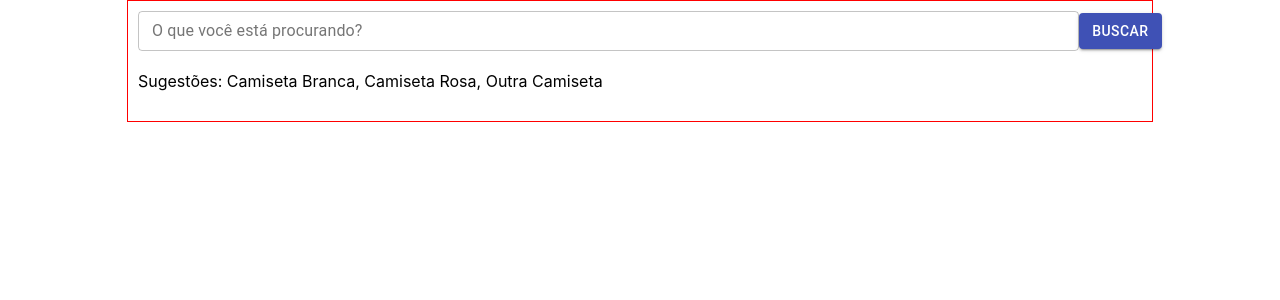
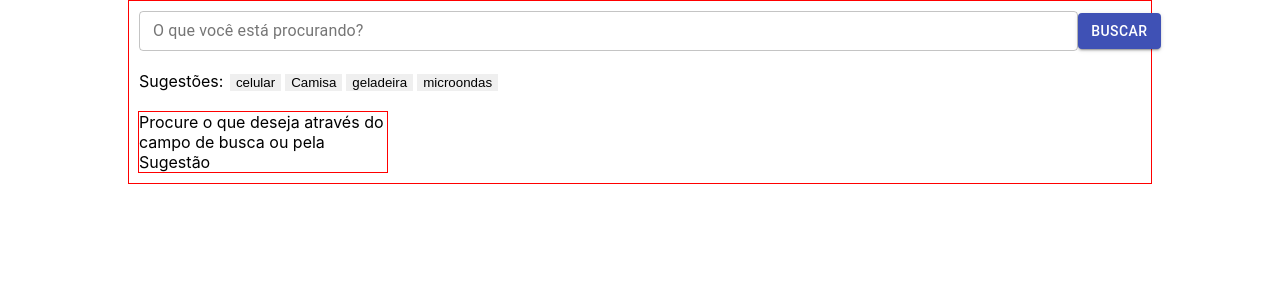
Before and after one commit to Biancasleonardo/desafio_Calindra, a React (Create React App) app in the folder desafio1/: page / in a window 1280 px wide. Shown: the top 300 px of the page. Built offline with nearby package versions, Linux system fonts and the light colour scheme.

Commit message:
search for suggestion

```diff
--- a/desafio1/src/components/ProductsCard/ProductsCard.js
+++ b/desafio1/src/components/ProductsCard/ProductsCard.js
@@ -12,7 +12,7 @@ const ProductsCard = ({ products }) => {
                     {name}
                 </Typography>
                 <Typography variant="body2">
-                    {type}
+                    Tipo: {type}
                 </Typography>
                 <ContainerMeta>
                     <Score>
--- a/desafio1/src/components/Suggestions/Suggestions.js
+++ b/desafio1/src/components/Suggestions/Suggestions.js
@@ -1,13 +1,25 @@
 import { Typography } from '@material-ui/core';
 import React from 'react';
-import { ContainerSuggestions } from './style';
+import { ButtonItem, ContainerSuggestions } from './style';
 
-const Suggestions = () => {
+const Suggestions = ({ suggestions,  onClickSuggestion}) => {
+
+    const listSuggestions = suggestions && suggestions.map((suggestion) => {
+        return <ButtonItem onClick={() => onClickSuggestion(suggestion.term)} key={suggestion.term}> {suggestion.term} </ButtonItem>
+    })
+
     return (
         <div>
             <ContainerSuggestions>
-            <Typography variant='span' type='span'>Sugestões: Camiseta Branca, Camiseta Rosa, Outra Camiseta</Typography>
-        </ContainerSuggestions>
+                <Typography variant='span' type='span'>Sugestões: </Typography>
+                {listSuggestions ? listSuggestions :
+                <>
+                    <ButtonItem onClick={() => onClickSuggestion('celular')} key={'celular'}> celular </ButtonItem>
+                    <ButtonItem onClick={() => onClickSuggestion('camisa')} key={'Camisa'}> Camisa</ButtonItem>
+                    <ButtonItem onClick={() => onClickSuggestion('geladeira')} key={'geladeira'}> geladeira </ButtonItem>
+                    <ButtonItem onClick={() => onClickSuggestion('microondas')} key={'microondas'}> microondas </ButtonItem>
+                </>}
+            </ContainerSuggestions>
         </div>
     );
 };
--- a/desafio1/src/pages/HomePage/HomePage.js
+++ b/desafio1/src/pages/HomePage/HomePage.js
@@ -3,7 +3,7 @@ import React, { useState } from 'react';
 import ProductsCard from '../../components/ProductsCard/ProductsCard';
 import Search from '../../components/Search/Search';
 import Suggestions from '../../components/Suggestions/Suggestions';
-import { ContainerBody, ContainerCards } from './style';
+import { ContainerBody, ContainerCards, ContainerText } from './style';
 
 const HomePage = () => {
     const [products, setProducts] = useState({})
@@ -19,15 +19,21 @@ const HomePage = () => {
         })
     }
 
+
+    const onClickSuggestion = (seggestion) => {
+        getProducts(seggestion)
+    }
+
     const listProducts = products.products && products.products.map((product) => {
         return <ProductsCard key={product.id} products={product}/>
     })
+
     return (
         <ContainerBody>
             <Search getProducts={getProducts}/>
-            <Suggestions />
+            <Suggestions suggestions={products.suggestions} onClickSuggestion={onClickSuggestion}/>
             <ContainerCards>
-                {listProducts }
+                {listProducts ? listProducts : <ContainerText>Procure o que deseja através do campo de busca ou pela Sugestão</ContainerText>}
             </ContainerCards>
         </ContainerBody>
     );
--- a/desafio1/src/pages/HomePage/style.js
+++ b/desafio1/src/pages/HomePage/style.js
@@ -3,6 +3,7 @@ import styled from "styled-components";
 export const ContainerBody = styled.body`
     width: 100%;
     border: 1px red solid;
+    box-sizing: border-box;
 `
 
 export const ContainerCards = styled.div`
@@ -13,3 +14,8 @@ export const ContainerCards = styled.div`
     padding: 10px;
     width: 100%;
 `
+
+export const ContainerText = styled.div`
+    border: 1px red solid;
+    width: 100%;
+`
```
